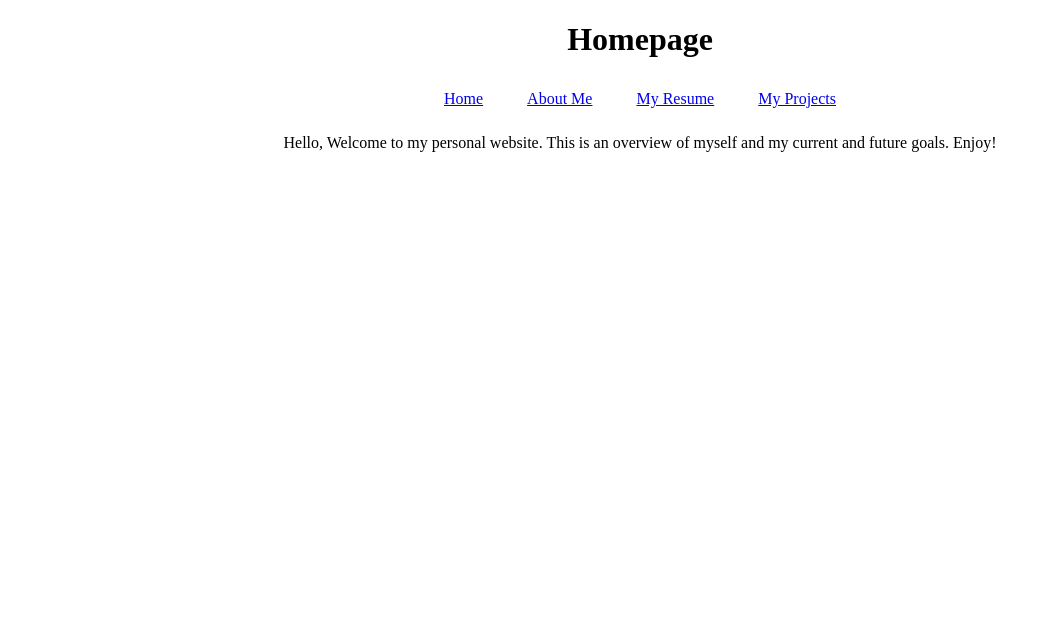
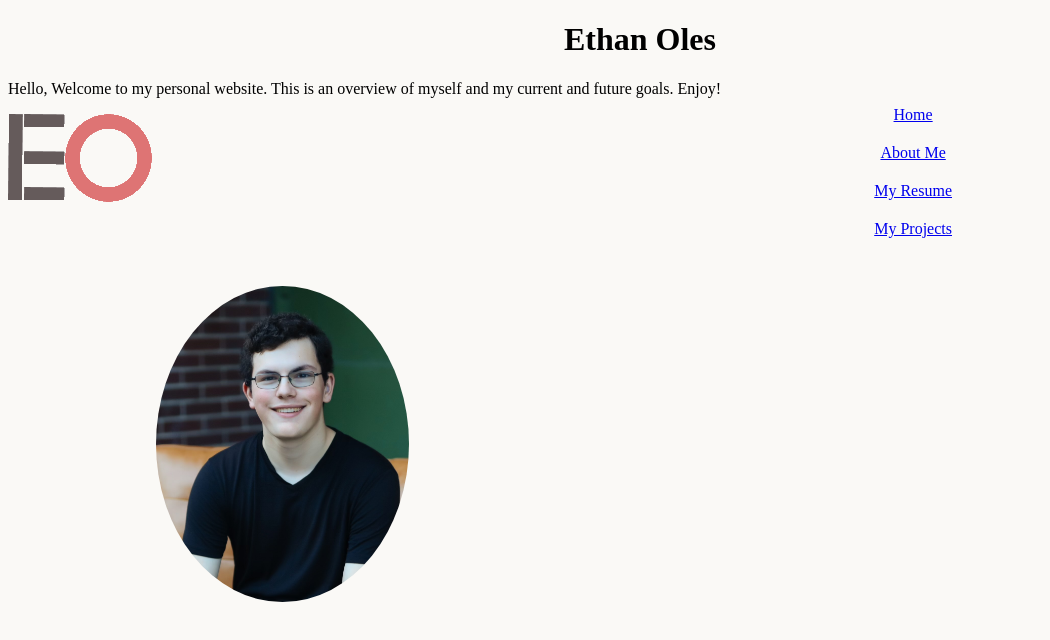
Before and after one commit to olesethan3/mi349_final_project, a plain HTML site: page index.html in a window 1280 px wide. Shown: the whole page, without its empty margins (0-1050 px from the left). Drawn offline with Linux system fonts and the light colour scheme.

Commit message:
Addition of Images and Layout Changes on Homepage

```diff
--- a/index.html
+++ b/index.html
@@ -9,7 +9,7 @@
   </head>
   <body>
     <header>
-        <h1>Homepage</h1>
+        <h1>Ethan Oles</h1>
         <nav>
           <ul>
               <li><a href="index.html">Home</a></li>
@@ -18,7 +18,11 @@
               <li><a href="projects.html">My Projects</a></li>
           </ul>
         </nav>
+    </header>
     <p>Hello, Welcome to my personal website. This is an overview of myself and my current and future goals. Enjoy!</p>
-    </header>
+    <img class="personallogo" alt="personal logo of myself" src="Images/PersonalLogo.png">
+    <img class="personalphoto" alt="personal photo of myself" src="Images/Ethanimage.jpg">
+
+
   </body>
 </html>
--- a/screen.css
+++ b/screen.css
@@ -1,15 +1,28 @@
+body{
+  background-color: #FAF9F6;
+}
+
 header {
     text-align: center;
   }
 
 header ul {
+    float: right;
     list-style-type: none;
     text-align: center;
-    margin: 0;
+    margin-right: 300px;
     padding: 0;
   }
 
 header ul li {
-    display: inline-block;
-    padding: 10px 20px;
+  padding: 10px 20px;
   }
+
+.personallogo{
+  margin-bottom: 400px;
+}
+.personalphoto{
+    border-radius: 50%;
+    max-width: 20%;
+    height: auto;
+}
```
Also changed, not shown: Images/Ethanimage.jpg (added), Images/Personal Logo.png (deleted), Images/PersonalLogo.png (added). Lines whose indentation alone changed are shown as unchanged.
